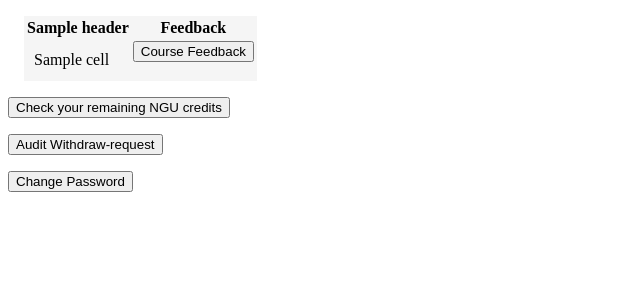
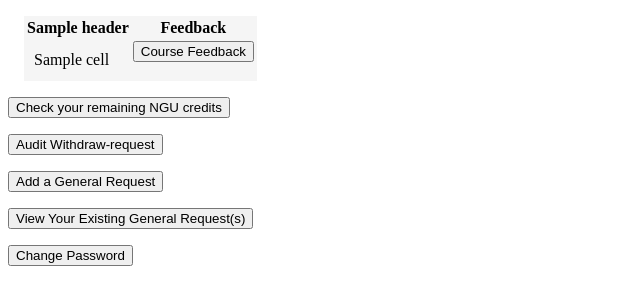
Before and after one commit to builder2000/Course-Management-System-for-IITD, a Flask app: template templates/studentdetails.html in a window 1280 px wide. Shown: the top 305 px of the page, without its empty margins (0-640 px from the left). Run offline with Flask 2, Linux system fonts and the light colour scheme; the template is opened without the code that fills it: most values are stand-ins (such as "Sample title", 1, 10 or a date in 2020).

Commit message:
Update studentdetails.html

```diff
--- a/templates/studentdetails.html
+++ b/templates/studentdetails.html
@@ -42,8 +42,15 @@
         <button formaction="/student_id/audit-withdraw-request/{{details[0][0]}}">Audit Withdraw-request</button>
     </form>
     <form>
+        <button formaction="/student_id/gen-req/{{details[0][0]}}">Add a General Request</button>
+    </form>
+    <form>
+        <button formaction="/student_id/view-gen-req/{{details[0][0]}}">View Your Existing General Request(s)</button>
+    </form>
+    <form>
         <button formaction="/student_id/{{details[0][0]}}/password_change">Change Password</button>
     </form>
 
+
     </div>
 {% endblock %}
```
